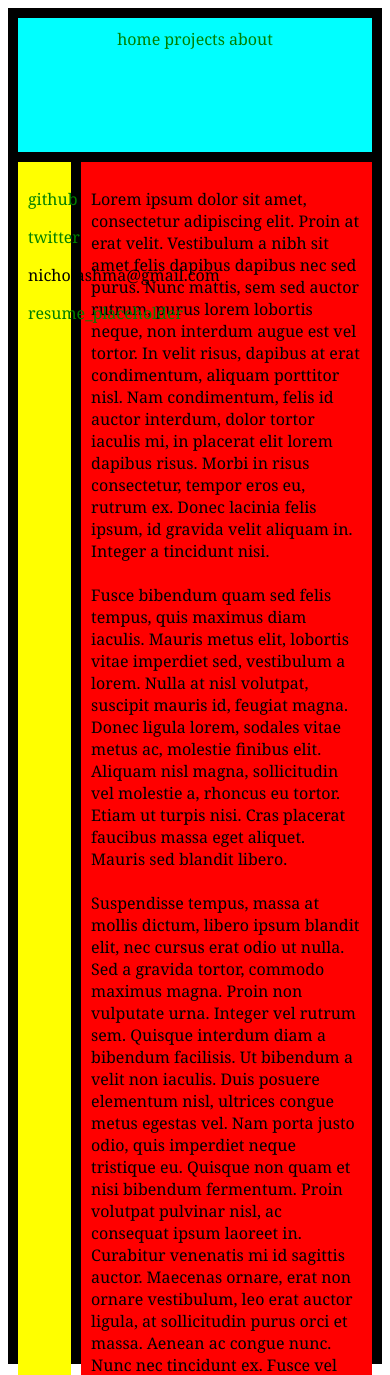
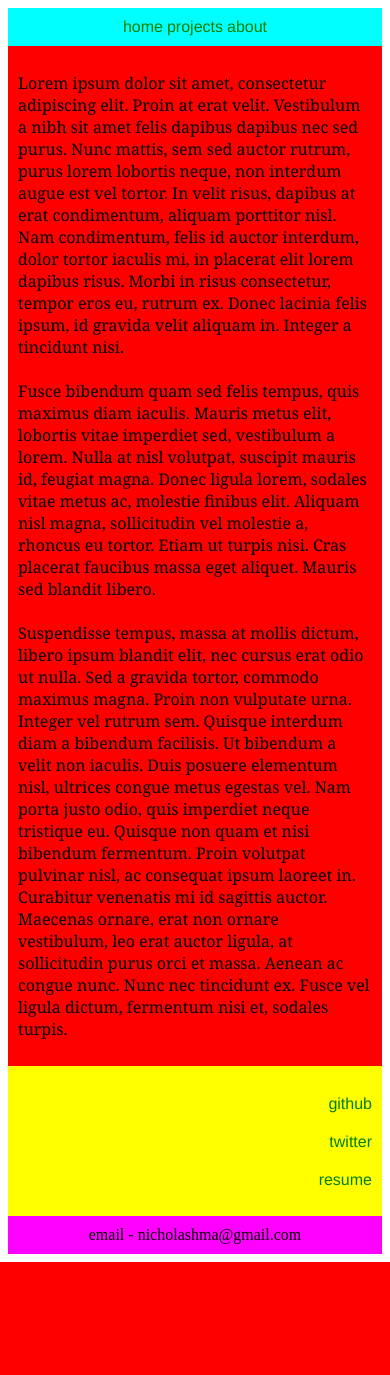
Before and after one commit to pointatnick/pointatnick, a Django app: page /about in a window 390 px wide. Shown: the top 1375 px of the page. After the commit the page ends 1262 px from the top, so only its background shows below. Run offline with Django 3.2, Linux system fonts and the light colour scheme.

Commit message:
Try making layout responsive

```diff
--- a/pointatnick/website/static/website/style.css
+++ b/pointatnick/website/static/website/style.css
@@ -1,3 +1,7 @@
+body {
+    font-size: 100%;
+}
+
 h1 {
     font-family: Helvetica, sans-serif;
 }
@@ -5,20 +9,37 @@
 a {
     color: green;
     text-decoration: none;
-    font-family: Georgia, serif;
+    font-family: Helvetica, sans-serif;
 }
 
 p {
     font-family: Georgia, serif;
 }
 
-.container {
+/*.container {
     display: grid;
     grid-template-columns: 15% auto;
-    grid-template-rows: 10% auto;
+    grid-template-rows: 10% auto 10%;
     grid-gap: 10px;
     background-color: #000000;
     padding: 10px;
+}*/
+
+.container {
+    position: relative;
+    max-width: 960px;
+    margin: 0 auto;
+    box-sizing: border-box;
+}
+
+
+@media (min-width: 850px) {
+    .container {
+        width: 850px;
+        display: grid;
+        grid-template-columns: 150px 700px;
+        grid-template-rows: auto 1fr auto;
+    }
 }
 
 .navbar {
@@ -46,3 +67,11 @@
     text-align: right;
     padding: 10px;
 }
+
+.footer {
+    grid-column-start: 1;
+    grid-column-end: 3;
+    background-color: rgb(255, 0, 255);
+    text-align: center;
+    padding: 10px;
+}
--- a/pointatnick/website/templates/website/about.html
+++ b/pointatnick/website/templates/website/about.html
@@ -20,8 +20,10 @@
         <div class="menu">
             <p><a href="https://github.com/pointatnick">github</a></p>
             <p><a href="https://twitter.com/pointatnick">twitter</a></p>
-            <p>nicholashma@gmail.com</p>
-            <p><a href="/#">resume_placeholder</a></p>
+            <p><a href="/#">resume</a></p>
+        </div>
+        <div class="footer">
+            <span>email - nicholashma@gmail.com</span>
         </div>
     </div>
 </body>
```
